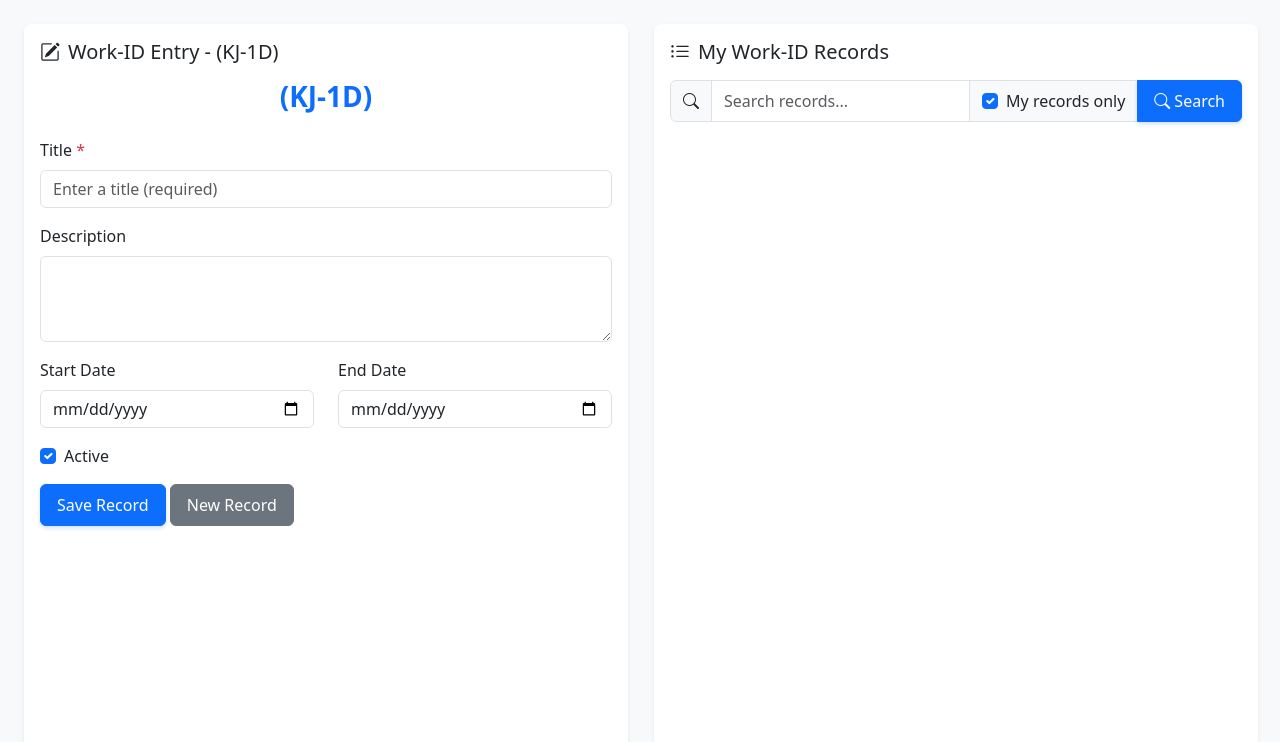
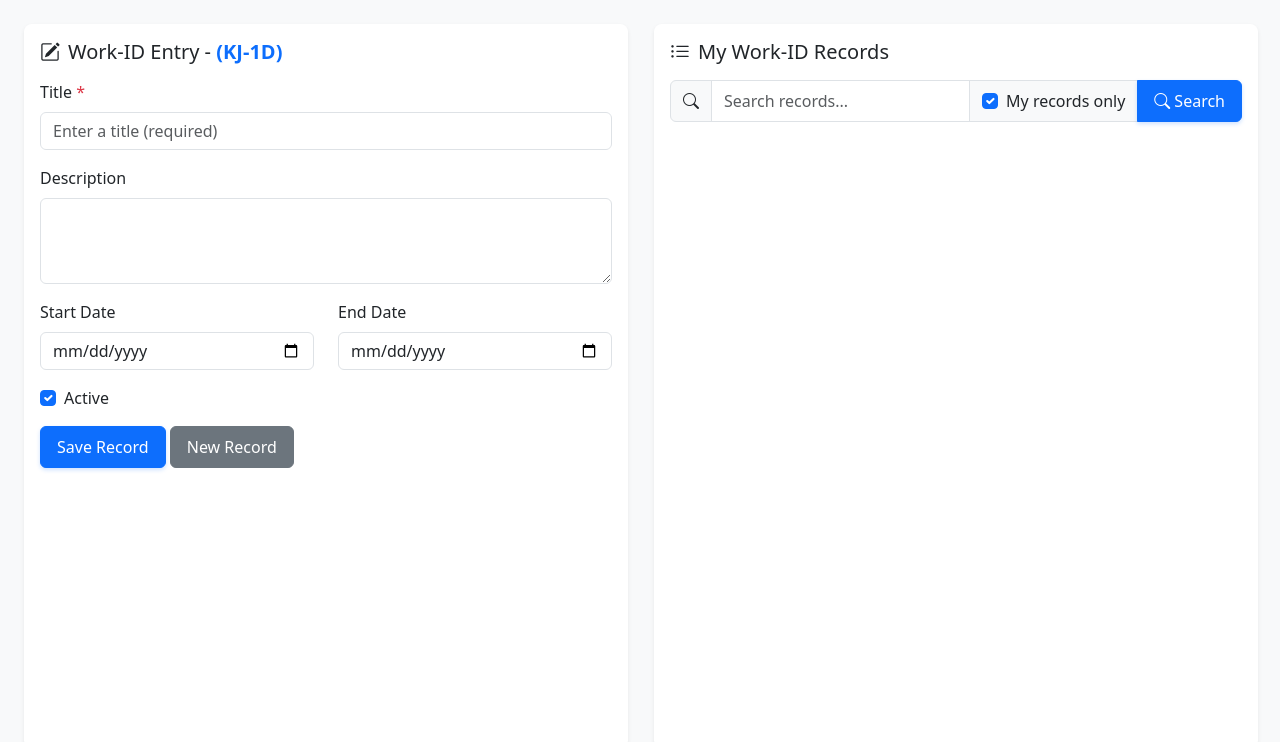
Before and after one commit to dirkpetersen/flasks, a Flask app: page / in a window 1280 px wide. Shown: the part 58-800 px from the top of the page. Run offline with Flask 3, Linux system fonts and the light colour scheme; some libraries are stand-ins or nearby versions.

Commit message:
feat: Move Work ID display inline with Entry header title

```diff
--- a/work-id/templates/index.html
+++ b/work-id/templates/index.html
@@ -31,14 +31,10 @@
                 <!-- Form Section -->
                 <div class="card p-4">
                     <h5 class="card-title mb-3">
-                        <i class="bi bi-pencil-square me-2"></i>{{ app_name }} Entry - {{ new_id }}
+                        <i class="bi bi-pencil-square me-2"></i>{{ app_name }} Entry - <span class="fw-bold" id="displayId" style="color: var(--bs-primary);">{{ new_id }}</span>
                     </h5>
                     <form id="recordForm" class="needs-validation" novalidate>
                     <input type="hidden" id="recordId" value="{{ new_id }}">
-
-                    <div class="mb-4 text-center">
-                        <h3 class="fw-bold" id="displayId" style="color: var(--bs-primary);">{{ new_id }}</h3>
-                    </div>
 
                     <div class="mb-3">
                         <label class="form-label">Title <span class="text-danger">*</span></label>
```
